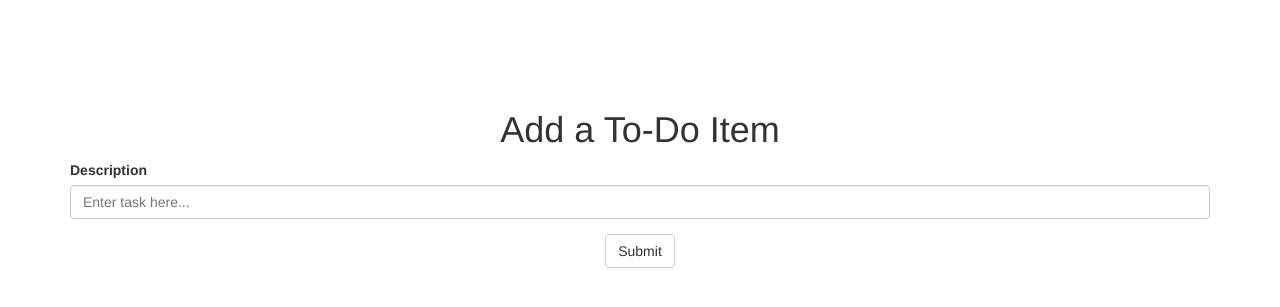
After one commit to sheeksav/todo, a Django app: a page that uses templates/engine/new_task.html in a window 1280 px wide. The commit adds this page. Shown: the top 307 px of the page. Run offline with Django 3.2, Linux system fonts and the light colour scheme; some libraries are stand-ins or nearby versions.

Commit message:
Now you can add new task items.

```diff
--- /dev/null
+++ b/engine/forms.py
@@ -0,0 +1,11 @@
+from django import forms
+
+
+class AddTaskForm(forms.Form):
+    description = forms.CharField(required=True, widget=forms.TextInput(
+        attrs={
+            'type':'text',
+            'placeholder':'Enter task here...',
+            'class':'form-control',
+        }
+    ))
--- a/engine/static/css/todo-app.css
+++ b/engine/static/css/todo-app.css
@@ -2,7 +2,11 @@ body {
     padding-top: 50px;
 }
 
-.starter-template {
+label {
+    float: left !important;
+}
+
+.content-container {
     padding: 40px 15px;
     text-align: center;
 }
--- a/engine/views.py
+++ b/engine/views.py
@@ -2,6 +2,7 @@ from django.views.generic import TemplateView, FormView, View
 from django.shortcuts import render, redirect
 
 from .models import ToDoList, ToDoItem
+from .forms import AddTaskForm
 
 # Create your views here.
 
@@ -20,6 +21,21 @@ class ToDoListDisplayView(TemplateView):
         }
 
 
+class AddTaskFormView(FormView):
+    form_class = AddTaskForm
+    template_name = 'engine/new_task.html'
+    success_url = '/'
+
+    def form_valid(self, form):
+
+        task = ToDoItem.objects.create(
+            list = ToDoList.objects.get(owner=self.request.user),
+            description = form.cleaned_data.get('description'),
+        )
+
+        return super(AddTaskFormView, self).form_valid(form)
+
+
 def CompleteTaskView(request, pk):
 
     task = ToDoItem.objects.get(id=pk)
--- /dev/null
+++ b/templates/engine/new_task.html
@@ -0,0 +1,27 @@
+{% extends 'base.html'%}
+{% load static %}
+
+{% block content %}
+
+    <div class="container content-container">
+
+        <h1>Add a To-Do Item</h1>
+
+        <form role="form" method="post" action="">
+
+            {% csrf_token %}
+
+            <div class="form-group">
+                <label for="description">Description</label>
+                <!--<input type="text" class="form-control" id="description" placeholder="Enter description here">-->
+                {{ form.description }}
+            </div>
+
+            <button type="submit" class="btn btn-default">Submit</button>
+
+        </form>
+
+    </div>
+
+
+{% endblock %}
--- a/todo/urls.py
+++ b/todo/urls.py
@@ -2,7 +2,7 @@ from django.conf.urls import patterns, include, url
 from django.contrib import admin
 from django.views.generic import TemplateView
 
-from engine.views import ToDoListDisplayView, CompleteTaskView
+from engine.views import ToDoListDisplayView, CompleteTaskView, AddTaskFormView
 
 urlpatterns = patterns('',
     # Examples:
@@ -12,6 +12,7 @@ urlpatterns = patterns('',
     url(r'^admin/', include(admin.site.urls)),
 
     url(r'^$', ToDoListDisplayView.as_view(), name='home'),
+    url(r'^new-task$', AddTaskFormView.as_view(), name='add-task'),
     url(r'^complete/(?P<pk>\d+)/$', CompleteTaskView, name='complete-task'),
 
 )
```
Also changed, not shown: templates/engine/home.html (+6 -5 lines).
